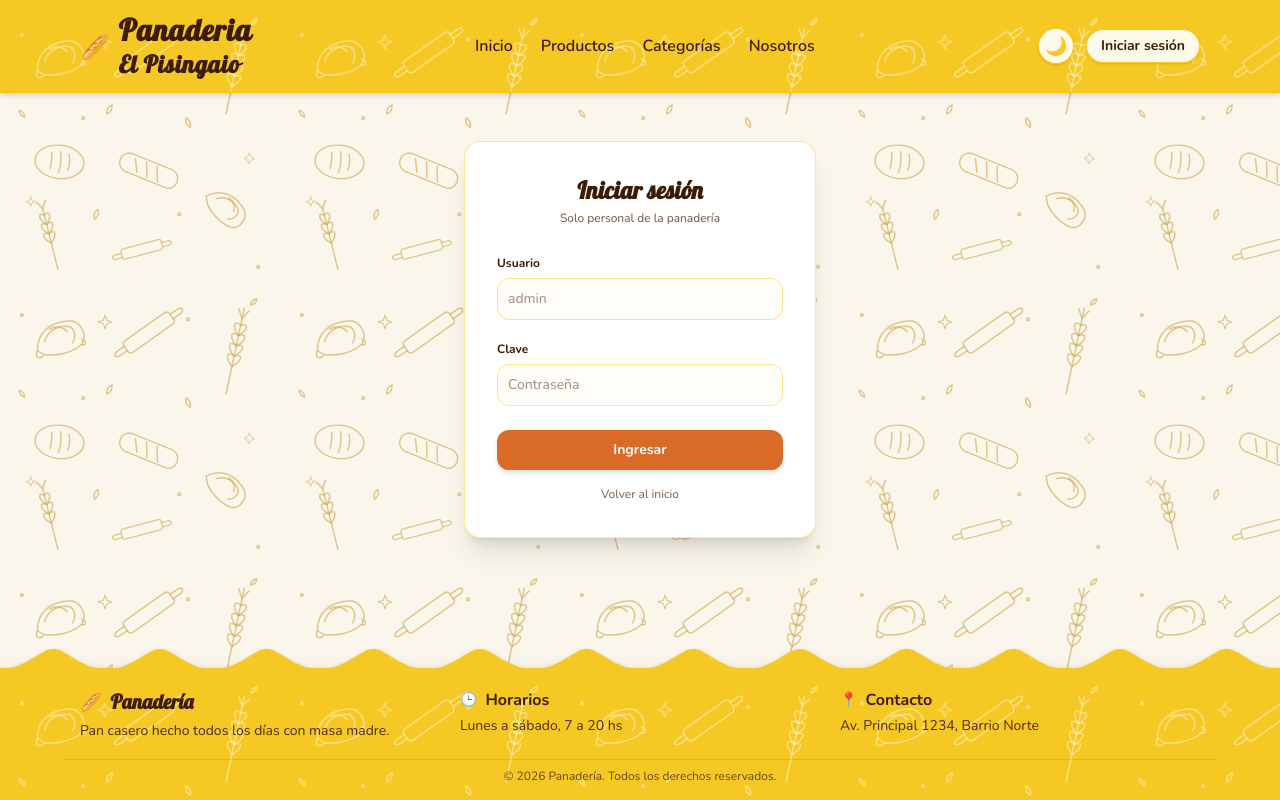
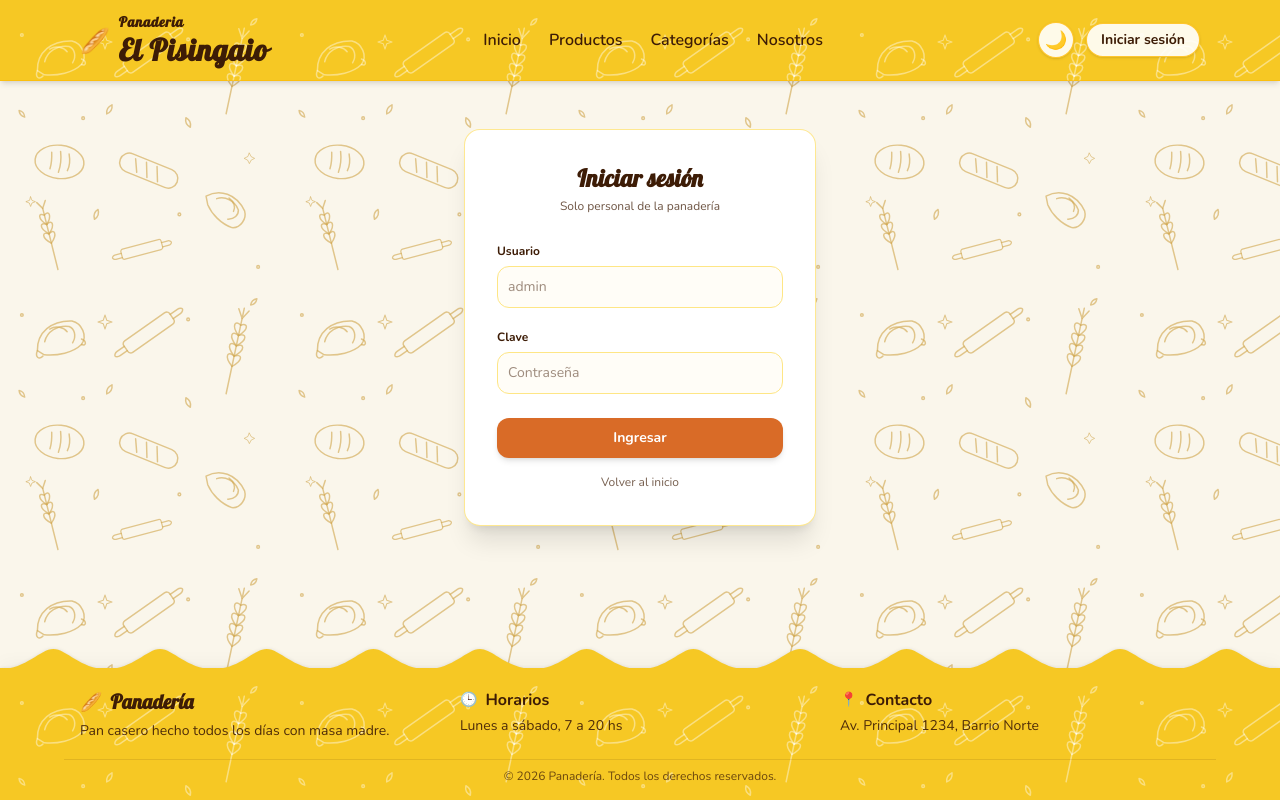
Before and after one commit to El-Reng/EFI-Frontend, a React (Vite) app: page /login in a window 1280 px wide. Built offline with nearby package versions, Linux system fonts and the light colour scheme; no server answers.

Commit message:
** Ultimo arreglo ** - Ultimo arreglo

```diff
--- a/src/components/Navbar.jsx
+++ b/src/components/Navbar.jsx
@@ -74,10 +74,10 @@ function Navbar() {
           <span className="text-2xl leading-none">🥖</span>
 
           <div className=" flex flex-col">
-          <span>
+          <span className="text-sm font-bold tracking-wider opacity-100">
             Panaderia
           </span>
-          <span className="font-serif text-xl sm:text-2xl font-bold text-pan-marron transition-colors duration-200">
+          <span className="font-serif text-xl sm:text-3xl font-bold">
             El Pisingaio
           </span>
           </div>
```
